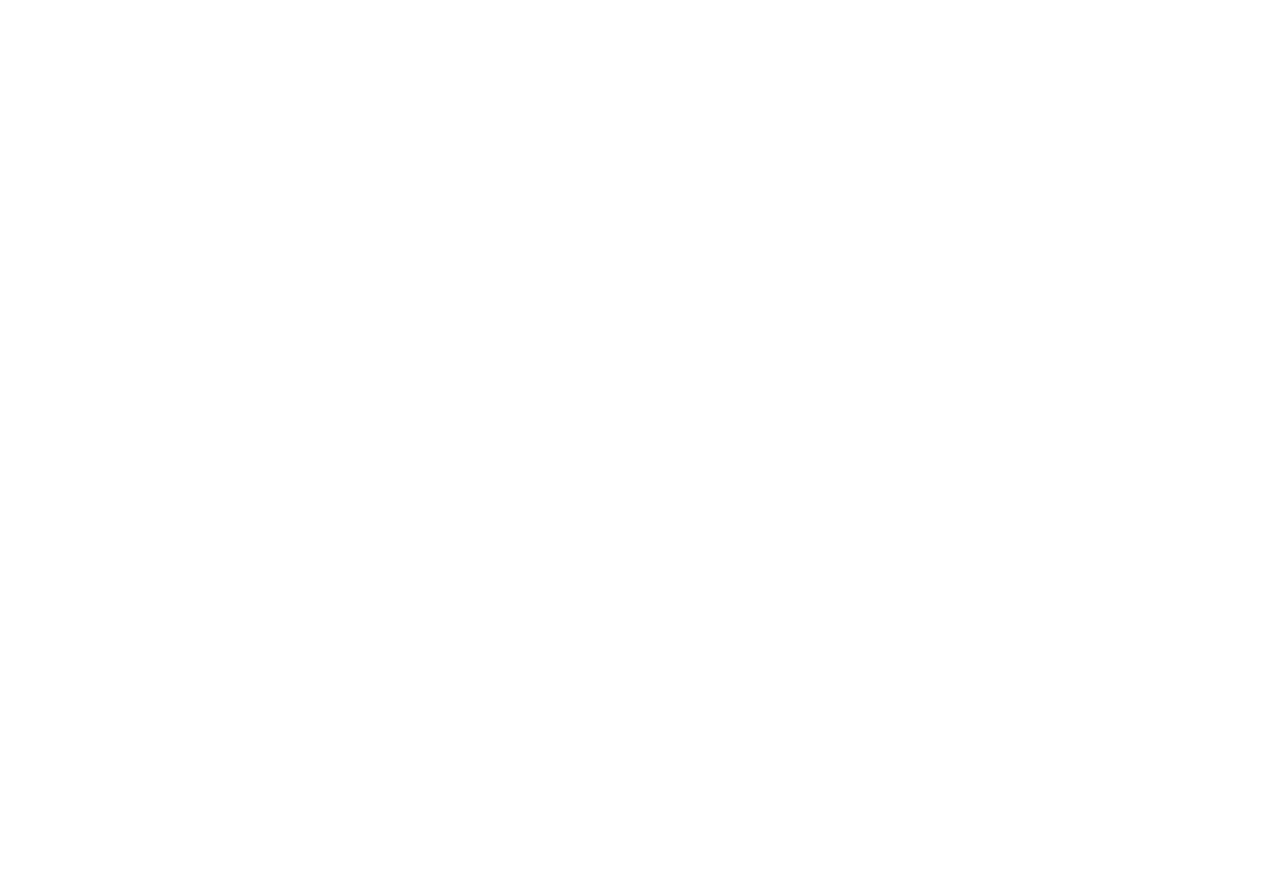
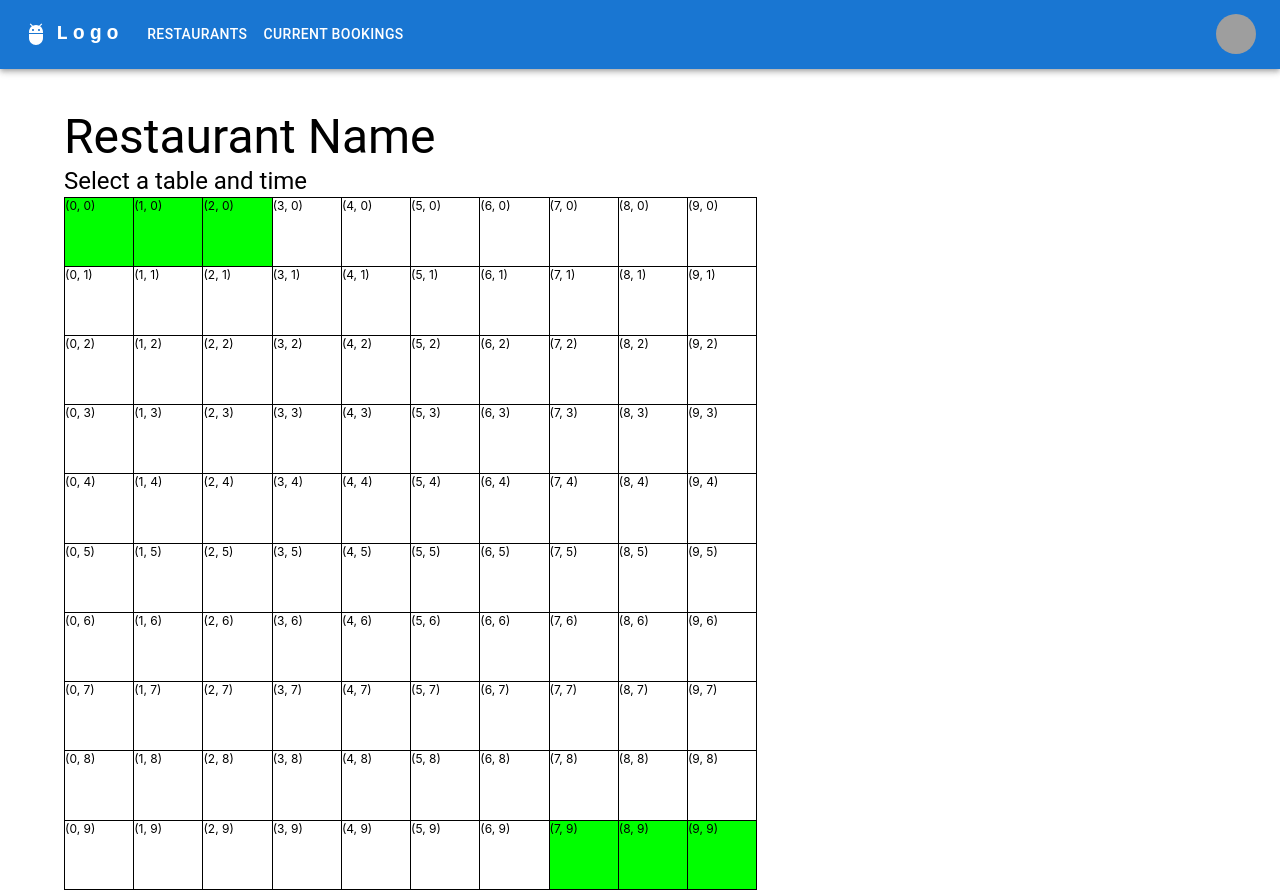
Before and after one commit to churellano/book-a-bite, a React (Create React App) app: page /guest/restaurant/map in a window 1280 px wide. Before the commit this address had no page. Before the commit the page ends 800 px from the top, so only its background shows below. Built offline with nearby package versions, Linux system fonts and the light colour scheme; grey boxes are pictures that could not be loaded.

Commit message:
Add components for viewing restaurant map as owner and guest

```diff
--- a/src/App.js
+++ b/src/App.js
@@ -3,6 +3,7 @@
 import GuestCurrentBookings from "./guest/GuestCurrentBookings";
 import GuestMain from "./guest/GuestMain";
 import GuestProfile from "./guest/GuestProfile";
+import GuestRestaurantMap from "./guest/GuestRestaurantMap";
 import OwnerMain from "./owner/OwnerMain";
 import OwnerRestaurantMap from "./owner/OwnerRestaurantMap";
 
@@ -12,12 +13,13 @@
       <Routes>
         <Route path="guest/main" element={<GuestMain />} />
         <Route path="guest/profile" element={<GuestProfile />} />
+        <Route path="guest/restaurant/map" element={<GuestRestaurantMap />} />
         <Route
           path="guest/currentBookings"
           element={<GuestCurrentBookings />}
         />
         <Route path="owner/main" element={<OwnerMain />} />
-        <Route path="owner/map" element={<OwnerRestaurantMap />} />
+        <Route path="owner/map/create" element={<OwnerRestaurantMap />} />
       </Routes>
     </BrowserRouter>
   );
--- a/src/owner/OwnerRestaurantMap.css
+++ b/src/common-components/RestaurantMap.css
@@ -10,4 +10,5 @@
   background-color: #ffffff;
   display: flex;
   aspect-ratio: 1;
+  font-size: 75%;
 }
--- /dev/null
+++ b/src/common-components/RestaurantMap.js
@@ -0,0 +1,65 @@
+import { Box } from "@mui/material";
+import Utility from '../utility';
+import "./RestaurantMap.css";
+
+const getCellColour = (cell) => {
+  let color = '#ffffff';
+  if (cell.selected && cell.isPartOfNewTable) {
+    color = '#0000ff';
+  } else if (cell.selected && !cell.isPartOfNewTable) {
+    color = '#00ff00';
+  }
+
+  return color;
+}
+
+export default function RestaurantMap({
+  rows,
+  columns,
+  tables,
+  cells,
+  onCellClick,
+  isGuestMode
+}) {
+  const gridTemplate = `repeat(${rows}, 1fr) / repeat(${columns}, 1fr)`
+  let displayCells = cells;
+
+  const cellsFromTables = Utility.createCellsArray(rows, columns);
+  if (tables && tables.length) {
+    tables.forEach(table => {
+      cellsFromTables.forEach(cell => {
+        table.cells.forEach(tableCell => {
+          if (cell.x === tableCell.x && cell.y === tableCell.y) {
+            cell.selected = true;
+            cell.isPartOfNewTable = tableCell.isPartOfNewTable;
+            cell.tableId = table.id;
+          }
+        })
+      })
+    });
+
+    displayCells = cellsFromTables;
+  }
+
+  return (
+    <Box className="restaurant-map" style={{gridTemplate}}>
+      {
+        displayCells.map((cell, i) => (
+          <div
+            key={i}
+            className="table-cell"
+            onClick={onCellClick(cell)}
+            style={{
+              backgroundColor: getCellColour(cell),
+              cursor: isGuestMode ?
+                (cell.selected ? 'pointer' : 'default') :
+                (cell.isPartOfNewTable ? 'default' : 'pointer')
+            }}
+          >
+            {`(${cell.x}, ${cell.y})`}
+          </div>
+        ))
+      }
+    </Box>
+  )
+}
--- /dev/null
+++ b/src/guest/GuestRestaurantMap.js
@@ -0,0 +1,191 @@
+import { Box, Container, Typography } from "@mui/material";
+import { useState } from "react";
+import Navbar from "../common-components/Navbar";
+import RestaurantMap from "../common-components/RestaurantMap";
+import Utility from "../utility";
+import GuestTableAvailableTimes from "./GuestTableAvailableTimes";
+
+const MOCK_RESTAURANT_MAP = {
+  // capacity: 50,
+  restaurantId: 1,
+  openingTime: 12,
+  closingTime: 22,
+  mininumReservationDuration: 1.5,
+  reservationInterval: 0.5,
+  rows: 10,
+  columns: 10,
+  tables: [
+    {
+      id: 1,
+      restaurantId: 1,
+      capacity: 3,
+      cells: [
+        {
+          tableId: 1,
+          x: 0,
+          y: 0,
+          selected: true,
+          isPartOfTable: true
+        },
+        {
+          tableId: 1,
+          x: 1,
+          y: 0,
+          selected: true,
+          isPartOfTable: true
+        },
+        {
+          tableId: 1,
+          x: 2,
+          y: 0,
+          selected: true,
+          isPartOfTable: true
+        }
+      ]
+    },
+    {
+      id: 2,
+      restaurantId: 1,
+      capacity: 6,
+      cells: [
+        {
+          tableId: 2,
+          x: 7,
+          y: 9,
+          selected: true,
+          isPartOfTable: true
+        },
+        {
+          tableId: 2,
+          x: 8,
+          y: 9,
+          selected: true,
+          isPartOfTable: true
+        },
+        {
+          tableId: 2,
+          x: 9,
+          y: 9,
+          selected: true,
+          isPartOfTable: true
+        }
+      ]
+    }
+  ]
+};
+
+const MOCK_RESERVATIONS = [
+  {
+    id: 1,
+    restaurantId: 1,
+    userId: 1,
+    tableId: 1,
+    bookingTime: new Date('July 14, 2022 12:00:00'),
+    duration: 2
+  },
+  {
+    id: 1,
+    restaurantId: 1,
+    userId: 1,
+    tableId: 1,
+    bookingTime: new Date('July 14, 2022 18:30:00'),
+    duration: 2
+  }
+];
+
+function createAvailableTimes(
+  openingTime,
+  closingTime,
+  reservationInterval,
+  mininumReservationDuration,
+  currentReservations
+) {
+  const latestReservationTime = closingTime - mininumReservationDuration;
+  let availableTimes = [];
+  for (
+    let reservationStartTime = openingTime;
+    reservationStartTime <= latestReservationTime;
+    reservationStartTime += reservationInterval
+  ) {
+    const bookingTime = new Date();
+    const bookingHour = Math.floor(openingTime);
+    const bookingMinute = Math.floor((reservationStartTime - bookingHour) * 60);
+    bookingTime.setHours(bookingHour);
+    bookingTime.setMinutes(bookingMinute);
+
+    availableTimes.push(bookingTime);
+  }
+
+  // Remove available times that conflict with current reservations
+  currentReservations.forEach(currentReservation => {
+    const startTimeHour = currentReservation.bookingTime.getHours();
+    const startTimeInHours = startTimeHour + Utility.minutesToHours(currentReservation.bookingTime.getMinutes());
+
+    const endTimeHour = startTimeHour + currentReservation.duration;
+    const endTimeMinutesInHours = endTimeHour - Math.floor(endTimeHour);
+    const endTimeInHours = endTimeHour + endTimeMinutesInHours;
+
+    availableTimes = availableTimes.filter(time => {
+      const timeInHours = time.getHours() + Utility.minutesToHours(time.getMinutes());
+      return timeInHours < startTimeInHours || endTimeInHours <= timeInHours;
+    });
+  });
+
+  return availableTimes;
+}
+
+export default function GuestRestaurantMap() {
+  const [availableTimes, setAvailableTimes] = useState([]);
+
+  const cells = Utility.createCellsArray(MOCK_RESTAURANT_MAP.rows, MOCK_RESTAURANT_MAP.columns);
+
+  // Show available times for clicked table
+  const onCellClick = (clickedCell) => (clickObject) => {
+    const tableId = clickedCell.tableId;
+
+    // TODO: Make get request to back end for reservations at this restaurant at this table
+    const reservationsResult = MOCK_RESERVATIONS.filter(reservation => reservation.tableId === tableId);
+    const times = createAvailableTimes(
+      MOCK_RESTAURANT_MAP.openingTime,
+      MOCK_RESTAURANT_MAP.closingTime,
+      MOCK_RESTAURANT_MAP.reservationInterval,
+      MOCK_RESTAURANT_MAP.mininumReservationDuration,
+      reservationsResult
+    );
+
+    setAvailableTimes(times);
+  }
+
+  return (
+    <>
+      <Navbar isGuestMode={true} />
+      <Container sx={{
+        display: 'flex',
+        flexDirection: 'row',
+        maxHeight: '80vh'
+      }}>
+        <Box sx={{
+          display: 'flex',
+          flex: '1 1 0',
+          flexDirection: 'column'
+        }}>
+          <Typography variant="h3">Restaurant Name</Typography>
+          <Typography variant="h5">Select a table and time</Typography>
+          <RestaurantMap
+            rows={MOCK_RESTAURANT_MAP.rows}
+            columns={MOCK_RESTAURANT_MAP.columns}
+            tables={MOCK_RESTAURANT_MAP.tables}
+            cells={cells}
+            onCellClick={onCellClick}
+            isGuestMode={true}
+          />
+        </Box>
+        {
+          availableTimes.length ?
+          <GuestTableAvailableTimes availableTimes={availableTimes} /> :
+          null
+        }
+      </Container>
+    </>
+  );
+}
--- /dev/null
+++ b/src/guest/GuestTableAvailableTimes.js
@@ -0,0 +1,40 @@
+import { Box, List, ListItemButton, Paper, Typography } from "@mui/material";
+
+function formatTime(date) {
+  // Change hour 0 to 12 midnight if needed
+  let hour = date.getHours() % 12;
+  const period = date.getHours() < 12 ? 'am' : 'pm';
+  hour = hour ? hour : 12;
+
+  // Add 0 if minute is single digit
+  let minute = date.getMinutes();
+  if (minute < 10) {
+    minute = minute.toString()+ '0';
+  }
+
+  return `${hour}:${minute}${period}`
+}
+
+export default function GuestTableAvailableTimes({
+  availableTimes
+}) {
+  return (
+    <Box>
+      <Typography variant="h5">Available times</Typography>
+      <Paper elevation={2} sx={{
+          overflowY: 'auto',
+          maxHeight: '100%'
+      }}>
+        <List>
+          {
+            availableTimes.map((time, index) => (
+              <ListItemButton key={index} alignItems="center" divider={true}>
+                <Typography variant="h6">{formatTime(time)}</Typography>
+              </ListItemButton>
+            ))
+          }
+        </List>
+      </Paper>
+    </Box>
+  );
+}
--- a/src/owner/OwnerRestaurantMap.js
+++ b/src/owner/OwnerRestaurantMap.js
@@ -1,42 +1,27 @@
-import { Box, Container, Button, ButtonGroup, TextField } from "@mui/material";
+import { Box, Container, Button, ButtonGroup, TextField, Typography } from "@mui/material";
+import Tab from '@mui/material/Tab';
+import TabContext from '@mui/lab/TabContext';
+import TabList from '@mui/lab/TabList';
+import TabPanel from '@mui/lab/TabPanel';
 import { useState } from "react";
 
-import Navbar from "../common-components/Navbar"
-import "./OwnerRestaurantMap.css"
+import Navbar from "../common-components/Navbar";
+import RestaurantMap from "../common-components/RestaurantMap";
+import Utility from "../utility";
 
-const getCellColour = (cell) => {
-  let color = '#ffffff';
-  if (cell.selected && cell.isPartOfTable) {
-    color = '#0000ff';
-  } else if (cell.selected && !cell.isPartOfTable) {
-    color = '#00ff00';
-  }
-
-  return color;
-}
+const DEFAULT_ROWS = 10;
+const DEFAULT_COLUMNS = 10;
 
 export default function OwnerRestaurantMap() {
-  const test = 10
-  const [rows, setRows] = useState(test);
-  const [columns, setColumns] = useState(test)
-  const [cells, setCells] = useState(Array.from({ length: rows * columns}).map(
-    (e, i) => ({
-        x: i % columns,
-        y: Math.floor(i / rows),
-        selected: false,
-        isPartOfTable: false
-      })
-  ));
+  const [rows, setRows] = useState(DEFAULT_ROWS);
+  const [columns, setColumns] = useState(DEFAULT_COLUMNS)
+  const [cells, setCells] = useState(Utility.createCellsArray(rows, columns));
   const [tables, setTables] = useState([]);
-  // const [currentTable, setCurrentTable] = useState({ cells: [], capacity: null });
   const [isCreatingTable, setIsCreatingTable] = useState(false);
   const [guestCapacity, setGuestCapacity] = useState(0);
-
-  const gridTemplateStyle = `repeat(${rows}, 1fr) / repeat(${columns}, 1fr)`
+  const [tab, setTab] = useState("0");
 
   const startCreatingTable = () => {
-    // TODO: go into creating table mode, allow clicking on grid
-    // setCurrentTable({ cells: [], capacity: null });
     setIsCreatingTable(true);
   }
 
@@ -48,11 +33,10 @@
 
     cells.forEach(c => {
       if (c.selected) {
-        c.isPartOfTable = true;
+        c.isPartOfNewTable = true;
       }
     })
 
-    // Remove new property so that tables created after do not include these cells
     setCells([...cells])
 
     // Add new table to array
@@ -64,7 +48,7 @@
   // Resets selected cells
   const cancelTable = () => {
     cells.forEach(c => {
-      if (c.selected && !c.isPartOfTable) {
+      if (c.selected && !c.isPartOfNewTable) {
         c.selected = false;
       }
     });
@@ -76,7 +60,11 @@
 
   // TODO: make post request to back end to save
   const saveRestaurantMap = () => {
-    const restaurantMap = { tables };
+    const restaurantMap = {
+      rows,
+      columns,
+      tables
+    };
     console.log('Debug: Saving ', restaurantMap);
   };
 
@@ -84,7 +72,7 @@
   const onCellClick = (clickedCell) => (clickObject) => {
     if (isCreatingTable) {
       cells.forEach(c => {
-        if (c.x === clickedCell.x && c.y === clickedCell.y && !c.isPartOfTable) {
+        if (c.x === clickedCell.x && c.y === clickedCell.y && !c.isPartOfNewTable) {
           c.selected = !c.selected;
         }
       });
@@ -92,22 +80,99 @@
     }
   }
 
-  return (
-    <div>
-      <Navbar isGuestMode={false} />
-      <Container>
-        <Box sx={{
+  // Reset values when changing restaurant map dimensions
+  const onSetDimensions = () => {
+    setCells(Utility.createCellsArray(rows, columns));
+    setTables([]);
+    setIsCreatingTable(false);
+    setGuestCapacity(0);
+    setTab("1");
+  };
+
+  const SetDimensionsTabPanel = () => (
+    <TabPanel value="0">
+      <Typography>Set the dimensions for your restaurant map</Typography>
+      <Box sx={{
+        '& .MuiTextField-root': { mt: 2, mr: 2 },
+        mb: 2
+      }}>
+        <TextField
+          label="Width"
+          type="number"
+          InputLabelProps={{
+            shrink: true,
+          }}
+          variant="outlined"
+          value={rows}
+          error={rows <= 0}
+          helperText={rows <= 0 && "Width must be greater than 0"}
+          onChange={e => setRows(e.target.value)}
+        />
+        <TextField
+          label="Length"
+          type="number"
+          InputLabelProps={{
+            shrink: true,
+          }}
+          variant="outlined"
+          value={columns}
+          error={columns <= 0}
+          helperText={columns <= 0 && "Width must be greater than 0"}
+          onChange={e => setColumns(e.target.value)}
+        />
+      </Box>
+      <Button
+        variant="contained"
+        disabled={rows <= 0 || columns <= 0}
+        onClick={onSetDimensions}
+      >
+        Set Dimensions
+      </Button>
+    </TabPanel>
+  );
+
+  const restaurantMap = {
+    rows,
+    columns,
+    tables
+  }
+
+  const CreateRestaurantMapTabPanel = () => (
+    <TabPanel value="1">
+      <Box sx={{
           '& > *': {
-            m: 1,
+            mr: 1,
           },
-        }}>
-          <Button variant="contained" onClick={startCreatingTable} disabled={isCreatingTable}>Start Creating A Table</Button>
-          <ButtonGroup ml={2}>
-            <Button variant="contained" color="success" onClick={finishTable}  disabled={!isCreatingTable || !guestCapacity}>Finish Table</Button>
-            <Button variant="contained" onClick={cancelTable}  disabled={!isCreatingTable}>Cancel Table</Button>
-          </ButtonGroup>
-          <Button variant="outlined" onClick={saveRestaurantMap} disabled={isCreatingTable}>Save Restaurant Map</Button>
-        </Box>
+      }}>
+        <Button
+          variant="contained"
+          onClick={startCreatingTable}
+          disabled={isCreatingTable}>
+          Start Creating A Table
+        </Button>
+        <ButtonGroup>
+          <Button
+            variant="contained"
+            color="success"
+            onClick={finishTable}
+            disabled={!isCreatingTable || !guestCapacity}>
+            Finish Table
+          </Button>
+          <Button
+            variant="contained"
+            onClick={cancelTable}
+            disabled={!isCreatingTable}>
+            Cancel Table
+          </Button>
+        </ButtonGroup>
+        <Button
+          variant="outlined"
+          onClick={saveRestaurantMap}
+          disabled={isCreatingTable}>
+          Save Restaurant Map
+        </Button>
+      </Box>
+      <Box my={2}>
         <TextField
           label="Guest capacity for this table"
           type="number"
@@ -119,20 +184,32 @@
           onChange={e => setGuestCapacity(e.target.value)}
           disabled={!isCreatingTable}
         />
-        <Box className="restaurant-map" mt={2} style={{gridTemplate: gridTemplateStyle}}>
-          {
-            cells.map((cell, i) => (
-              <div
-                key={i}
-                className="table-cell"
-                onClick={onCellClick(cell)}
-                style={{ backgroundColor: getCellColour(cell)}}
-              >
-                {`(${cell.x}, ${cell.y})`}
-              </div>
-            ))
-          }
-        </Box>
+      </Box>
+      <RestaurantMap
+        rows={rows}
+        columns={columns}
+        tables={tables}
+        cells={cells}
+        onCellClick={onCellClick}
+        isGuestMode={false}
+      />
+    </TabPanel>
+  );
+
+  return (
+    <div>
+      <Navbar isGuestMode={false} />
+      <Container>
+        <TabContext value={tab}>
+          <Box>
+            <TabList onChange={(e, newTab) => setTab(newTab)}>
+              <Tab label="Set Map Dimensions" value="0" />
+              <Tab label="Create Table Layout" value="1" disabled={cells.length !== rows * columns} />
+            </TabList>
+          </Box>
+          <SetDimensionsTabPanel />
+          <CreateRestaurantMapTabPanel />
+        </TabContext>
       </Container>
     </div>
   );
--- /dev/null
+++ b/src/utility.js
@@ -0,0 +1,13 @@
+export default class Utility {
+  static createCellsArray = (rows, columns) => (Array.from({length: rows * columns}).map(
+    (e, i) => ({
+        x: i % columns,
+        y: (i - (i % columns)) / columns,
+        selected: false,
+        isPartOfNewTable: false
+      })
+    )
+  );
+
+  static minutesToHours = (minutes) => +(minutes / 60).toFixed(2);
+};
```
Also changed, not shown: jsconfig.json (added, +10 -0 lines).
